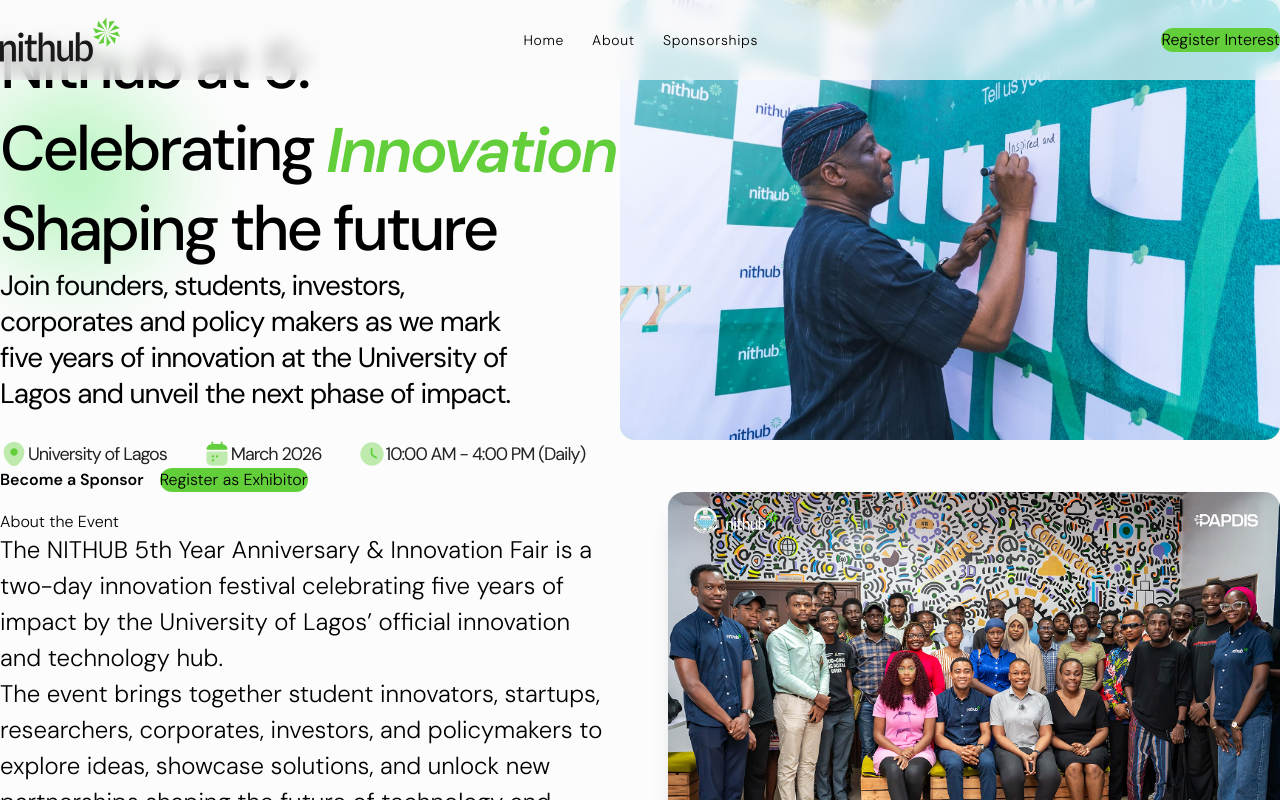
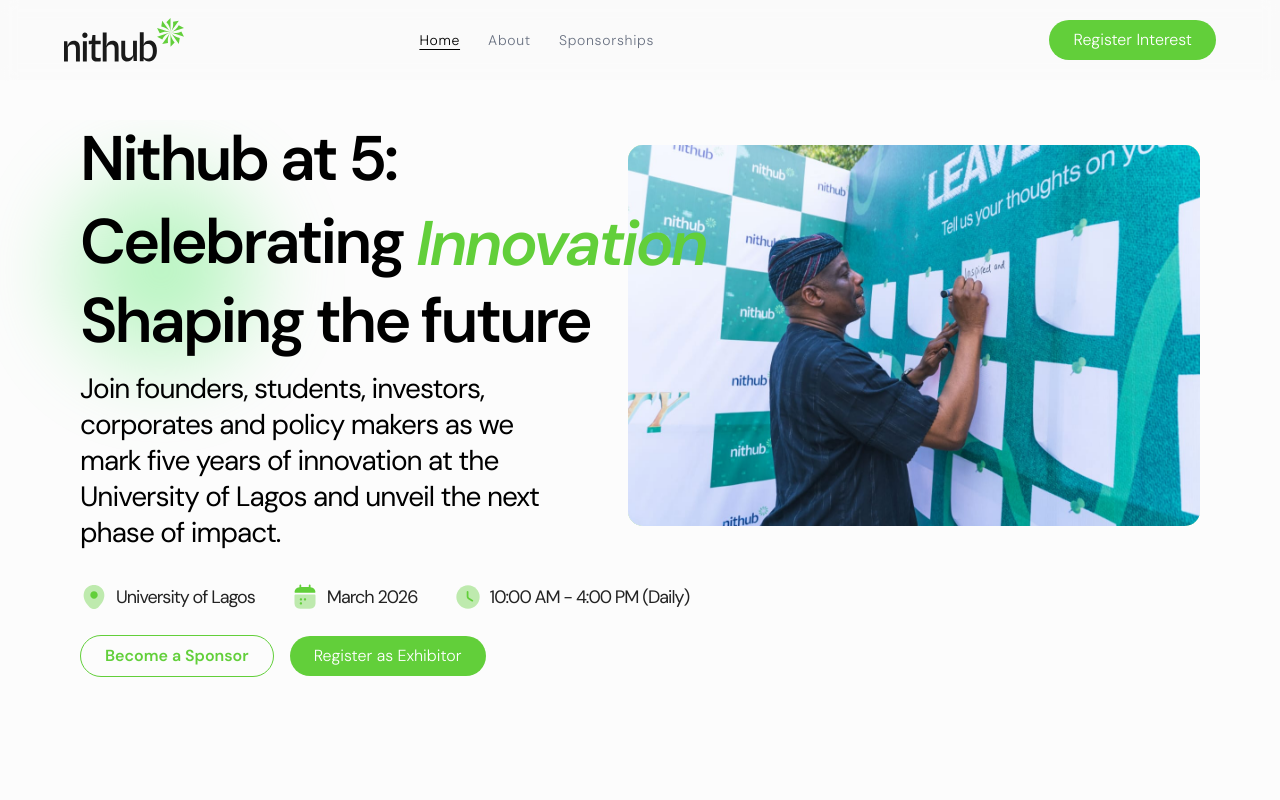
Before and after one commit to abayomiprosper4/nithub-innovation-fair, a Next.js app: page / in a window 1280 px wide. Shown: the top 800 px of the page. Built offline with nearby package versions, Linux system fonts and the light colour scheme.

Commit message:
fixed css rendering issue

```diff
--- a/src/app/globals.css
+++ b/src/app/globals.css
@@ -1,21 +1,22 @@
 @import url('https://fonts.googleapis.com/css2?family=DM+Sans:ital,opsz,wght@0,9..40,100..1000;1,9..40,100..1000&display=swap');
 @import "tailwindcss";
-@import "tailwindcss/preflight";
+
+:root {
+  --font-dm-sans: 'DM Sans', sans-serif;
+}
+
+body {
+  font-family: var(--font-dm-sans);
+  font-weight: 300;
+  line-height: 1.5;
+  -webkit-font-smoothing: antialiased;
+  -moz-osx-font-smoothing: grayscale;
+}
 
 @keyframes marquee {
-  0% {
-    transform: translateX(-50%);
-  }
-  100% {
-    transform: translateX(0);
-  }
+  0% { transform: translateX(-50%); }
+  100% { transform: translateX(0); }
 }
-
-.maindiv{
-  font-family: 'DM Sans', sans-serif;
-  font-weight: 300;
-}
-
 
 .animate-marquee {
   animation: marquee 20s linear infinite;
```
